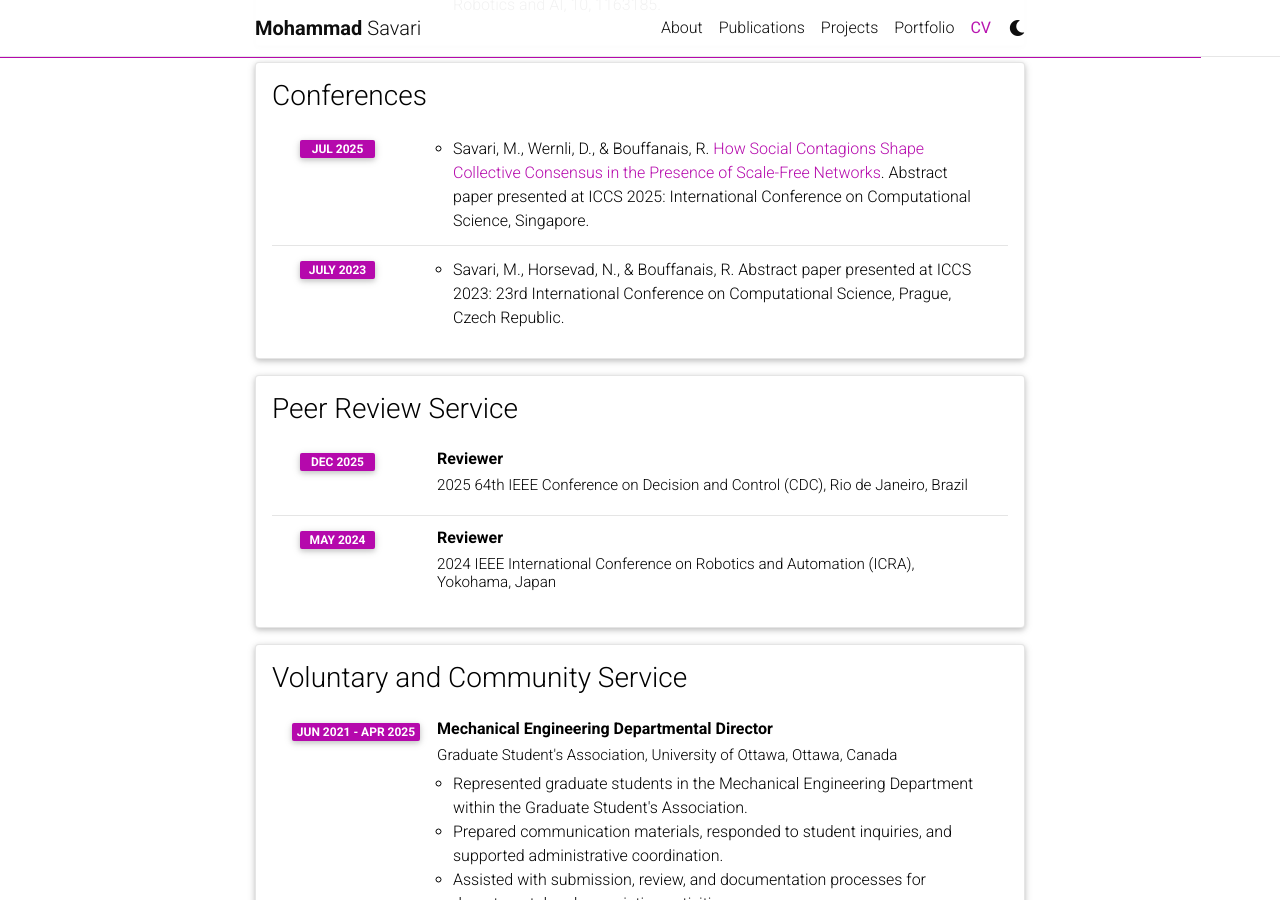
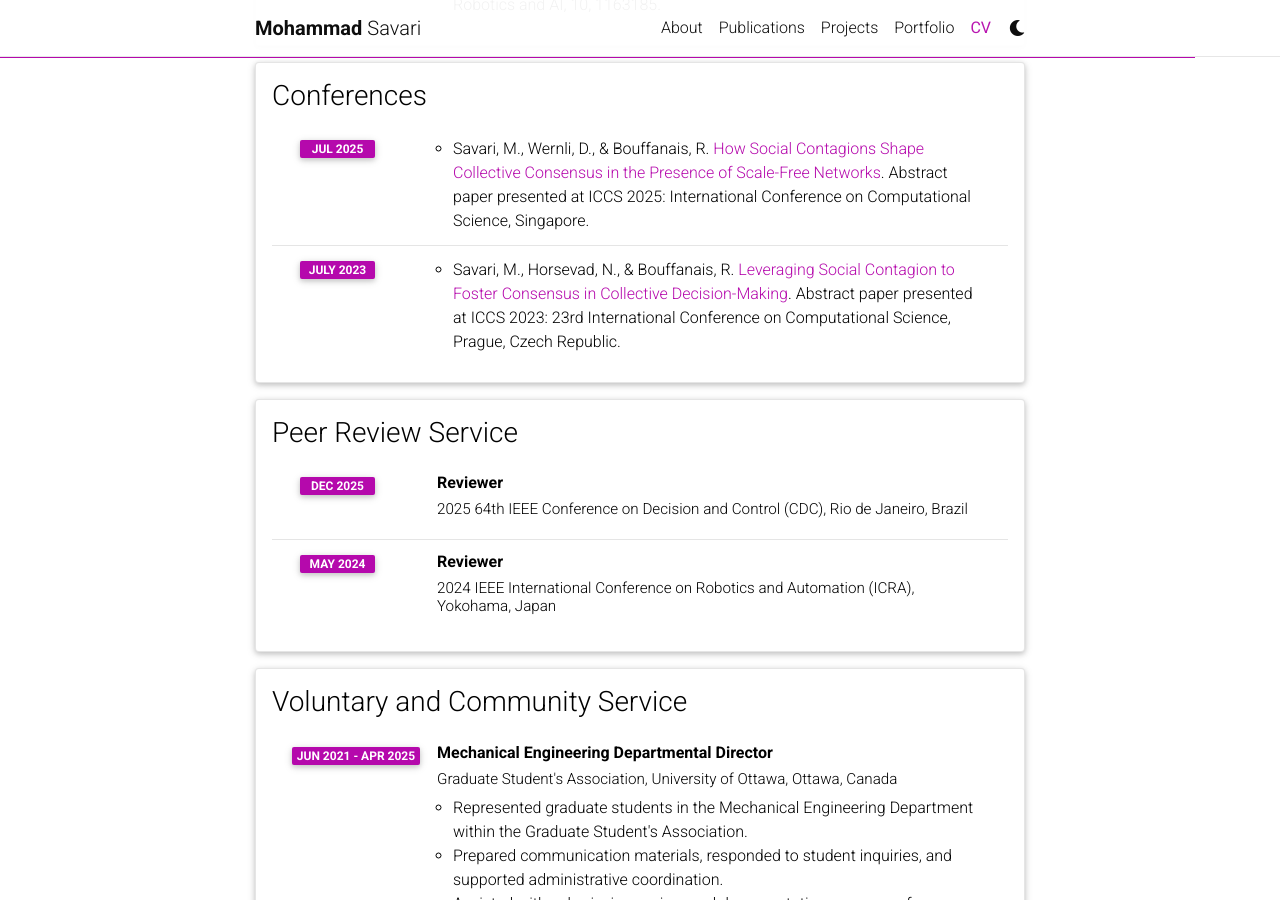
Before and after one commit to MohammadSavari/MohammadSavari.github.io, a Jekyll site: the page built from _pages/cv.md, in a window 1280 px wide and 900 px high, scrolled down 4051 px. Built offline with Jekyll 4.4.1, drawn with Linux system fonts in a browser that asks for light colours; comment, search, counter and statistics services are not loaded; a style sheet for code colours, icons or effects is not loaded.

Commit message:
small edit to cv

```diff
--- a/_data/cv.yml
+++ b/_data/cv.yml
@@ -141,7 +141,7 @@
 
     - year: July 2023
       items:
-        - "Savari, M., Horsevad, N., & Bouffanais, R. Abstract paper presented at ICCS 2023: 23rd International Conference on Computational Science, Prague, Czech Republic."
+        - 'Savari, M., Horsevad, N., & Bouffanais, R. <a href="https://easychair.org/smart-program/ICCS2023/2023-07-03.html#talk:223379">Leveraging Social Contagion to Foster Consensus in Collective Decision-Making</a>. Abstract paper presented at ICCS 2023: 23rd International Conference on Computational Science, Prague, Czech Republic.'
 
 - title: Peer Review Service
   type: time_table
```
